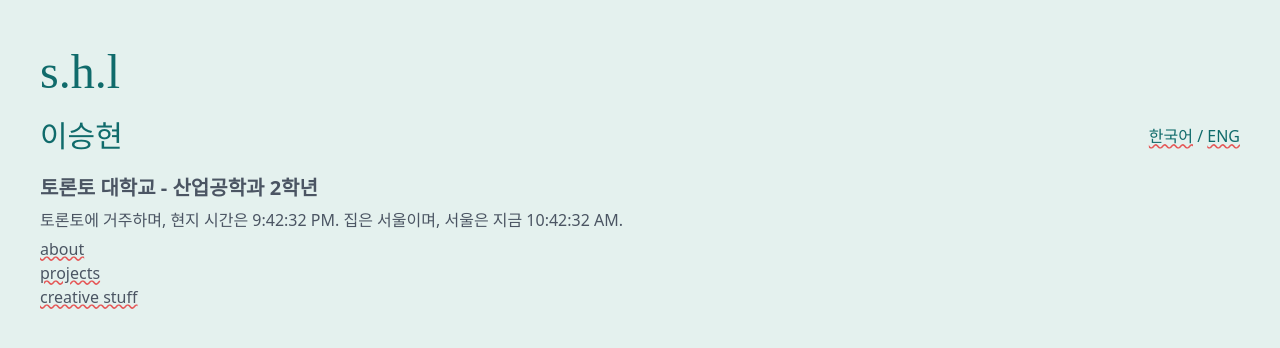
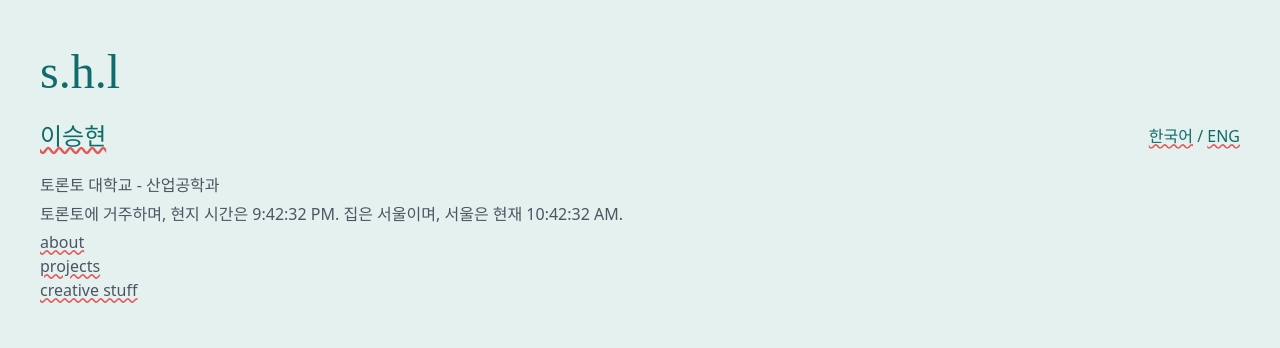
Before and after one commit to sehyunlee217/my_site, a React (Vite) app: page /kr in a window 1280 px wide. Shown: the top 348 px of the page. Built offline with nearby package versions, Linux system fonts and the light colour scheme.

Commit message:
Small changes in kr_version of App

```diff
--- a/src/components/header.jsx
+++ b/src/components/header.jsx
@@ -21,7 +21,7 @@ export default function Header({ lang }) {
                 <h1 className='text-5xl py-2 font-noteworthy'>s.h.l</h1>
 
                 <div className="flex justify-between items-center">
-                    <div className='font-medium text-3xl text-primary dark:text-slate-200'>
+                    <div className='name font-medium text-2xl text-primary dark:text-slate-200 decoration-dotted'>
                         이승현
                     </div>
                     <div>
@@ -40,7 +40,7 @@ export default function Header({ lang }) {
                 <h1 className='text-5xl py-2 font-noteworthy'>s.h.l</h1>
 
                 <div className="flex justify-between items-center">
-                    <div className='font-medium text-2xl text-primary dark:text-slate-200'>
+                    <div className='name font-medium text-2xl text-primary dark:text-slate-200'>
                         <Name primary={"Joe Lee"} secondary={"Seunghyun Lee"} />
                     </div>
                     <div>
--- a/src/components/navbar.jsx
+++ b/src/components/navbar.jsx
@@ -25,7 +25,7 @@ function Clock({ time, location, lang }) {
         }
         else if (location === "Asia/Seoul") {
             return (
-                <span className="">집은 <b>서울</b>이며, 서울은 지금 {time.tz("Asia/Seoul").format(" h:mm:ss A")}.</span>
+                <span className="">집은 <b>서울</b>이며, 서울은 현재 {time.tz("Asia/Seoul").format(" h:mm:ss A")}.</span>
             );
         }
     }
@@ -49,7 +49,7 @@ export default function Navbar({ lang }) {
     if (lang === "kr") {
         return (
             <nav className='text-gray-600 flex-col dark:text-slate-200'>
-                <div className="font-bold text-xl">토론토 대학교 - 산업공학과 2학년</div>
+                <div className=""><b>토론토 대학교</b> - 산업공학과</div>
                 <div className="time-container flex-col">
                     <Clock time={time} lang={"kr"} location={"America/Toronto"} />
                     <span> </span>
--- a/src/index.css
+++ b/src/index.css
@@ -19,7 +19,7 @@ nav> *{
   width: 100%;
 }
 
-a{
+a, .name{
   transition-property: background-color;
   transition-duration: .5s;
   transition-timing-function: ease-out;
@@ -27,7 +27,6 @@ a{
   text-decoration: wavy underline rgb(229, 88, 88);
 }
 
-
 a:hover{
   background-color: #c0d8d2
 }
```
